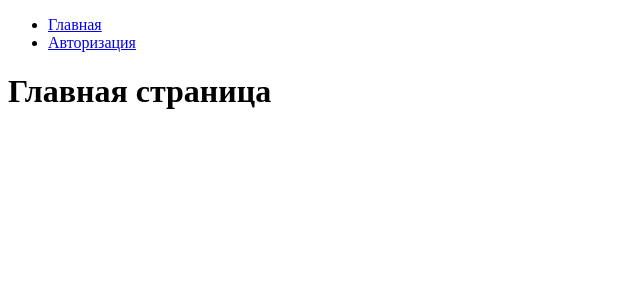
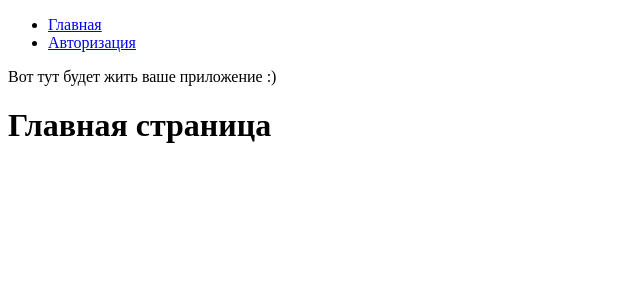
Before and after one commit to harlequin-plus/dreamteam_mf05, a React (Vite) app in the folder packages/client/: page / in a window 1280 px wide. Shown: the top 300 px of the page, without its empty margins (0-640 px from the left). Built offline with nearby package versions, Linux system fonts and the light colour scheme.

Commit message:
DRE-20 вернул текст для "теста"

```diff
--- a/packages/client/src/App.tsx
+++ b/packages/client/src/App.tsx
@@ -32,6 +32,7 @@ function App() {
         </nav>
 
         <div className="App">
+          <p>Вот тут будет жить ваше приложение :)</p>
           <Routes>
             <Route path="/" element={<IndexPage />} />
             <Route path="/auth" element={<AuthPage />} />
```
